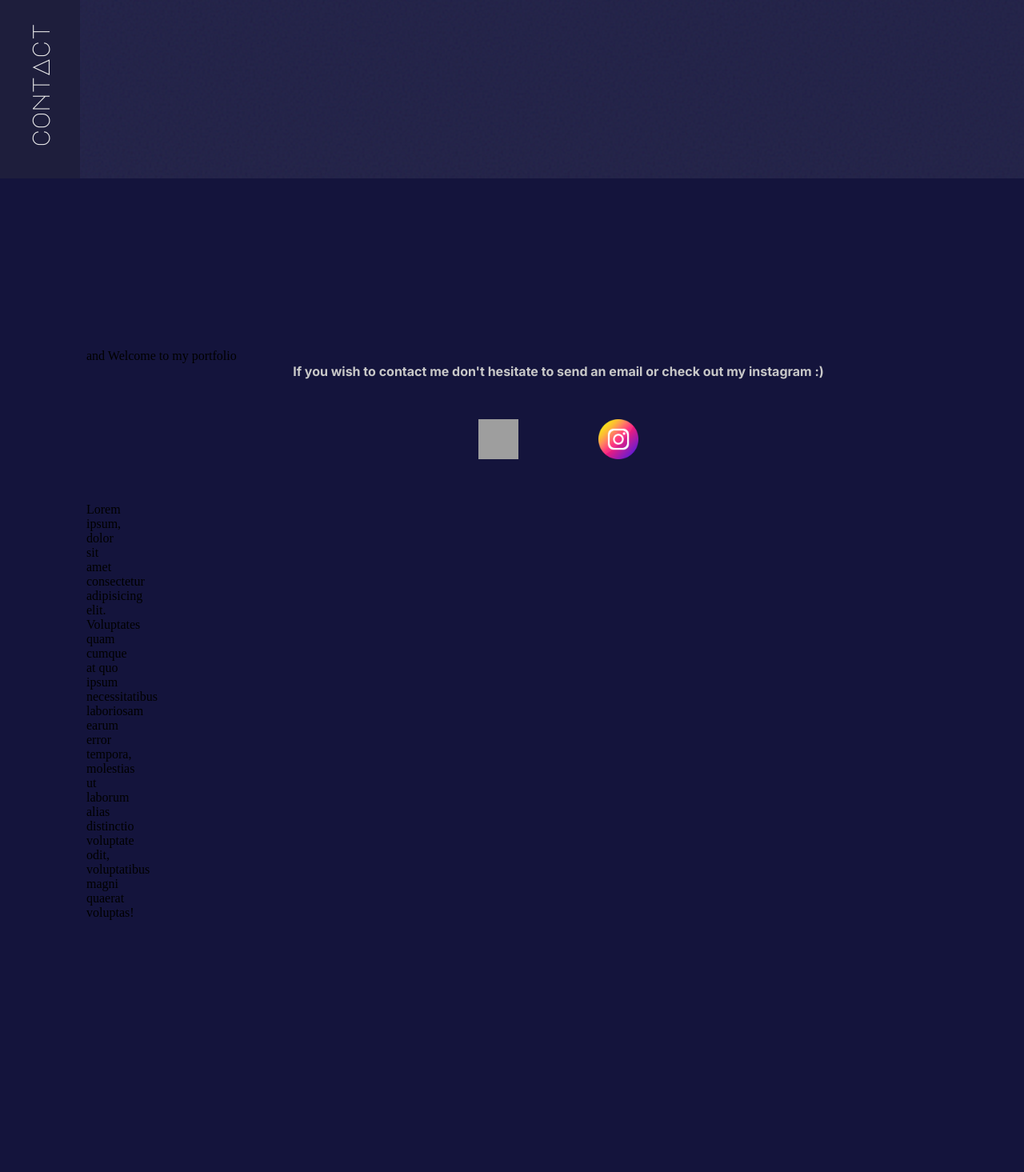
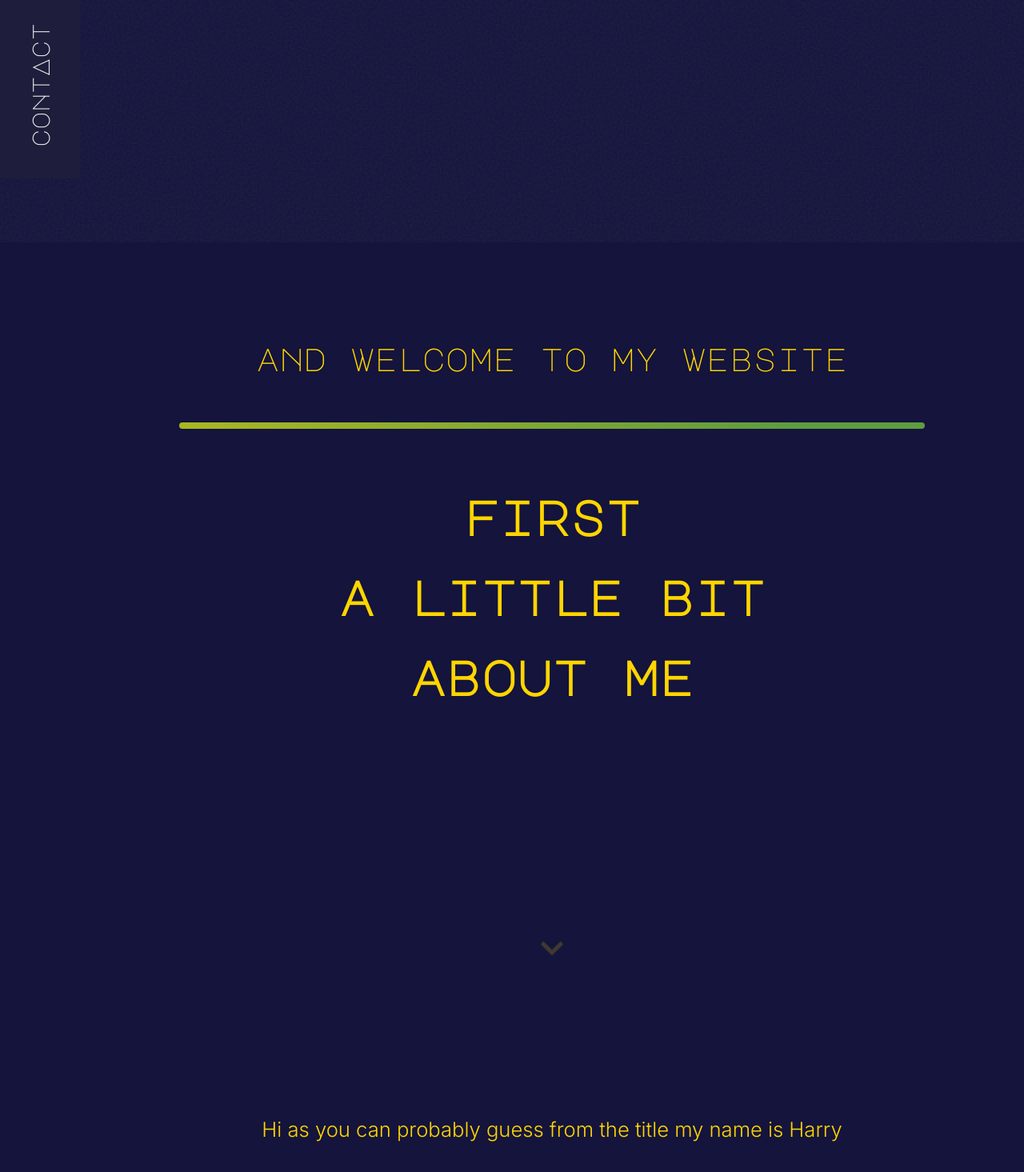
Before and after one commit to Duckjpeg/portfolio, a Vue app: page / in a window 1280 px wide. Shown: the part 577-2042 px from the top of the page at 80% size. Before the commit the page ends 1735 px from the top, so only its background shows below. Built offline with nearby package versions, Linux system fonts and the light colour scheme; grey boxes are pictures that could not be loaded.

Commit message:
idek like beggining about me shiz

```diff
--- a/src/App.vue
+++ b/src/App.vue
@@ -1,27 +1,11 @@
 <template>
 	<section id="pageWrapper">
-		<svg
-			id="noise"
-			xmlns="http://www.w3.org/2000/svg"
-			xmlns:xlink="http://www.w3.org/1999/xlink"
-			width="100vw"
-			height="100vh"
-		>
+		<svg id="noise" xmlns="http://www.w3.org/2000/svg" xmlns:xlink="http://www.w3.org/1999/xlink" width="100vw" height="100vh">
 			<filter id="n" x="0" y="0">
-				<feTurbulence
-					type="fractalNoise"
-					baseFrequency="0.3"
-					stitchTiles="stitch"
-				/>
+				<feTurbulence type="fractalNoise" baseFrequency="0.4" stitchTiles="stitch" />
 			</filter>
 
-			<rect width="100vw" height="100vh" fill="#fff" />
-			<rect
-				width="100vw"
-				height="100vh"
-				filter="url(#n)"
-				opacity="0.95"
-			/>
+			<rect width="10000px" height="100vh" filter="url(#n)" opacity="0.9" />
 		</svg>
 		<router-view />
 	</section>
@@ -61,6 +45,8 @@ export default {};
 #noise {
 	position: fixed;
 	z-index: 97;
+	width: 110vw;
+	height: 110vh;
 	top: 0;
 	left: 0;
 	opacity: 0.08;
@@ -72,7 +58,7 @@ body {
 	left: 0;
 	top: 0;
 }
-#pageWrapper {
+html {
 	overflow-x: hidden;
 }
 body #mouse {
@@ -88,7 +74,7 @@ body:hover #mouse {
 .subTitle {
 	font-family: "Inter", sans-serif;
 	font-weight: 700; /*weights - 700, 100, 300*/
-	color: var(--subFontColor);
+	color: var(--goldColor);
 }
 .info {
 	font-family: "Inter", sans-serif;
--- /dev/null
+++ b/src/components/about.vue
@@ -0,0 +1,56 @@
+<template>
+	<div>
+		<div id="aboutTitle">
+			first <br />
+			a little bit <br />about me
+			<br />
+			<br />
+			<br />
+			<arrow />
+		</div>
+		<div id="aboutContent">Hi as you can probably guess from the title my name is Harry</div>
+	</div>
+</template>
+<script>
+import arrow from "../components/arrow.vue";
+export default {
+	components: {
+		arrow,
+	},
+	data() {
+		return {};
+	},
+	mounted() {},
+	methods: {},
+};
+</script>
+<style scoped>
+#aboutTitle {
+	font-family: var(--titleFont);
+	color: var(--goldColor);
+	font-size: 6vw;
+	text-align: center;
+	font-weight: 600;
+	height: 100vh;
+	padding-top: 3vw;
+	line-height: 10vw;
+}
+#aboutContent {
+	font-family: var(--mainFont);
+	color: var(--goldColor);
+	text-align: center;
+	font-size: 2vw;
+	margin-bottom: 80vw;
+}
+@media screen and (min-width: 1000px) {
+	#aboutTitle {
+		font-family: var(--titleFont);
+		color: var(--goldColor);
+		font-size: 60px;
+		text-align: center;
+		font-weight: 600;
+		padding-top: 30px;
+		line-height: 100px;
+	}
+}
+</style>
--- /dev/null
+++ b/src/components/arrow.vue
@@ -0,0 +1,82 @@
+<template>
+	<div class="arrowWrapper">
+		<span></span>
+		<span></span>
+		<span></span>
+	</div>
+</template>
+<script>
+export default {
+	data() {
+		return {};
+	},
+	mounted() {},
+	methods: {},
+};
+</script>
+<style scoped>
+.arrowWrapper {
+	display: flex;
+	flex-direction: column;
+	align-items: center;
+	margin: 5vw;
+}
+.arrowWrapper span {
+	display: block;
+	width: 1.5vw;
+	height: 1.5vw;
+	border-bottom: 5px solid var(--goldColor);
+	border-right: 5px solid var(--goldColor);
+	transform: rotate(45deg);
+	margin: -1vw;
+	animation: animate 8s infinite;
+}
+
+.arrowWrapper span:nth-child(2) {
+	animation-delay: -0.75s;
+}
+.arrowWrapper span:nth-child(3) {
+	animation-delay: -1.5s;
+}
+
+@keyframes animate {
+	0% {
+		opacity: 0;
+		transform: rotate(45deg) translate(-2vw, -2vw);
+	}
+	50% {
+		opacity: 1;
+	}
+	100% {
+		opacity: 0;
+		transform: rotate(45deg) translate(2vw, 2vw);
+	}
+}
+
+@media screen and (min-width: 1000px) {
+	.arrowWrapper span {
+		display: block;
+		width: 15px;
+		height: 15px;
+		border-bottom: 5px solid var(--goldColor);
+		border-right: 5px solid var(--goldColor);
+		margin: -10px;
+	}
+	.arrowWrapper {
+		margin: 50px;
+	}
+}
+@media screen and (max-width: 500px) {
+	.arrowWrapper span {
+		display: block;
+		width: 5vw;
+		height: 5vw;
+		border-bottom: 1.5vw solid var(--goldColor);
+		border-right: 1.5vw solid var(--goldColor);
+		margin: -5vw;
+	}
+	.arrowWrapper {
+		margin: 5vw;
+	}
+}
+</style>
--- a/src/components/contact.vue
+++ b/src/components/contact.vue
@@ -7,7 +7,7 @@
 		</section>
 	</div>
 </template>
-<style>
+<style scoped>
 #contactWrapper {
 	display: flex;
 	flex-direction: column;
--- a/src/components/hello.vue
+++ b/src/components/hello.vue
@@ -25,10 +25,7 @@ export default {
 			} else {
 				document.querySelector("#welcomemsg").style.display = "block";
 			}
-			document.documentElement.style.setProperty(
-				"--scrollYnoUnit",
-				`${scrollHeight}` //should roughly be 10vw (1/7 * 70 to get 10)
-			);
+			document.documentElement.style.setProperty("--scrollYnoUnit", `${scrollHeight}`);
 		},
 	},
 };
--- /dev/null
+++ b/src/components/lightsaber.vue
@@ -0,0 +1,43 @@
+<template>
+	<div>
+		<div id="lineSpacer"></div>
+	</div>
+</template>
+<script>
+export default {
+	data() {
+		return {};
+	},
+	mounted() {},
+	methods: {},
+};
+</script>
+<style scoped>
+#lineSpacer {
+	position: relative;
+	left: 10%;
+	width: 80%;
+	height: 8px;
+	border-radius: 5px;
+	background: linear-gradient(90deg, rgba(255, 165, 0, 1) 12%, rgba(74, 194, 255, 1) 36%, rgba(255, 213, 0, 1) 65%, rgba(95, 156, 63, 1) 94%);
+	background-size: 600% 100%;
+	margin-top: 6vw;
+	margin-bottom: 3vw;
+	animation: moveLine 5s infinite;
+	animation-direction: alternate;
+}
+@media screen and (min-width: 1000px) {
+	#lineSpacer {
+		margin-top: 60px;
+		margin-bottom: 30px;
+	}
+}
+@keyframes moveLine {
+	0% {
+		background-position: 0 0;
+	}
+	100% {
+		background-position: 100% 0;
+	}
+}
+</style>
--- a/src/components/navBar.vue
+++ b/src/components/navBar.vue
@@ -52,7 +52,7 @@ nav > div > * {
 
 @media screen and (max-width: 500px) {
 	nav {
-		width: 100vw;
+		width: 110vw;
 		height: 10vw;
 		display: flex;
 		align-items: center;
--- a/src/components/topPage.vue
+++ b/src/components/topPage.vue
@@ -68,7 +68,7 @@ export default {
 	},
 };
 </script>
-<style>
+<style scoped>
 /*all var(--scrollYvw) / num, numberes were found through
 trial and error an look nice on screen but not in code*/
 
--- a/src/views/index.vue
+++ b/src/views/index.vue
@@ -12,11 +12,12 @@
 					<hello />
 				</div>
 				<div id="mainBody">
-					<section id="about" class="subTitle visibleElements"></section>
-					<section id="welcome">
-						and Welcome to my portfolio
+					<section id="welcome">and welcome to my website</section>
+					<section id="about" class="visibleElements">
+						<lightsaber />
+						<about />
 					</section>
-					<section id="contact" class="subTitle visibleElements">
+					<section id="contact" class="subTitle">
 						<contact />
 					</section>
 					<div class="cheese" style="width: 50px">
@@ -34,6 +35,8 @@ import topPage from "../components/topPage.vue";
 import navBar from "../components/navBar.vue";
 import contact from "../components/contact.vue";
 import hello from "../components/hello.vue";
+import about from "../components/about.vue";
+import lightsaber from "../components/lightsaber.vue";
 export default {
 	components: {
 		mouse,
@@ -41,6 +44,8 @@ export default {
 		navBar,
 		contact,
 		hello,
+		about,
+		lightsaber,
 	},
 	mounted() {},
 	unmounted() {},
@@ -48,18 +53,18 @@ export default {
 };
 </script>
 <style>
+#welcome {
+	font-family: var(--titleFont);
+	color: var(--goldColor);
+	font-size: 4vw;
+	display: flex;
+	position: relative;
+	justify-content: center;
+	/*TODO:make it work on all screen sizes and NEON GLOW WITH SOME SORT OF ANIMATION*/
+}
 #about {
-	position: relative;
+	scroll-margin-top: 18vw;
 }
-/*TODO: maybe add a lil something fly around on scroll */
-
-#mainBody {
-	position: relative;
-	left: 100px;
-	width: calc(100vw - 100px);
-	z-index: 20;
-}
-
 #intro {
 	z-index: 5;
 	margin-top: 16vw;
@@ -76,9 +81,20 @@ export default {
 	z-index: 97;
 	padding-left: 120px;
 }
-@media screen and (max-width: 1000px) {
-	#content {
-		margin-top: 15vw;
+/*TODO: maybe add a lil something fly around on scroll */
+#mainBody {
+	position: relative;
+	left: 100px;
+	width: calc(100% - 100px);
+	z-index: 20;
+}
+
+@media screen and (min-width: 1000px) {
+	#welcome {
+		font-size: 40px;
+	}
+	#about {
+		scroll-margin-top: 180px;
 	}
 }
 @media screen and (max-width: 800px) {
@@ -102,5 +118,12 @@ export default {
 	#mainBody {
 		left: 0;
 	}
+	#welcome {
+		width: 100vw;
+	}
+	#about {
+		width: 100vw;
+		scroll-margin-top: 35vw;
+	}
 }
 </style>
```
Also changed, not shown: src/components/hamburger.vue (deleted, +0 -131 lines), src/assets/logo.svg (deleted).
